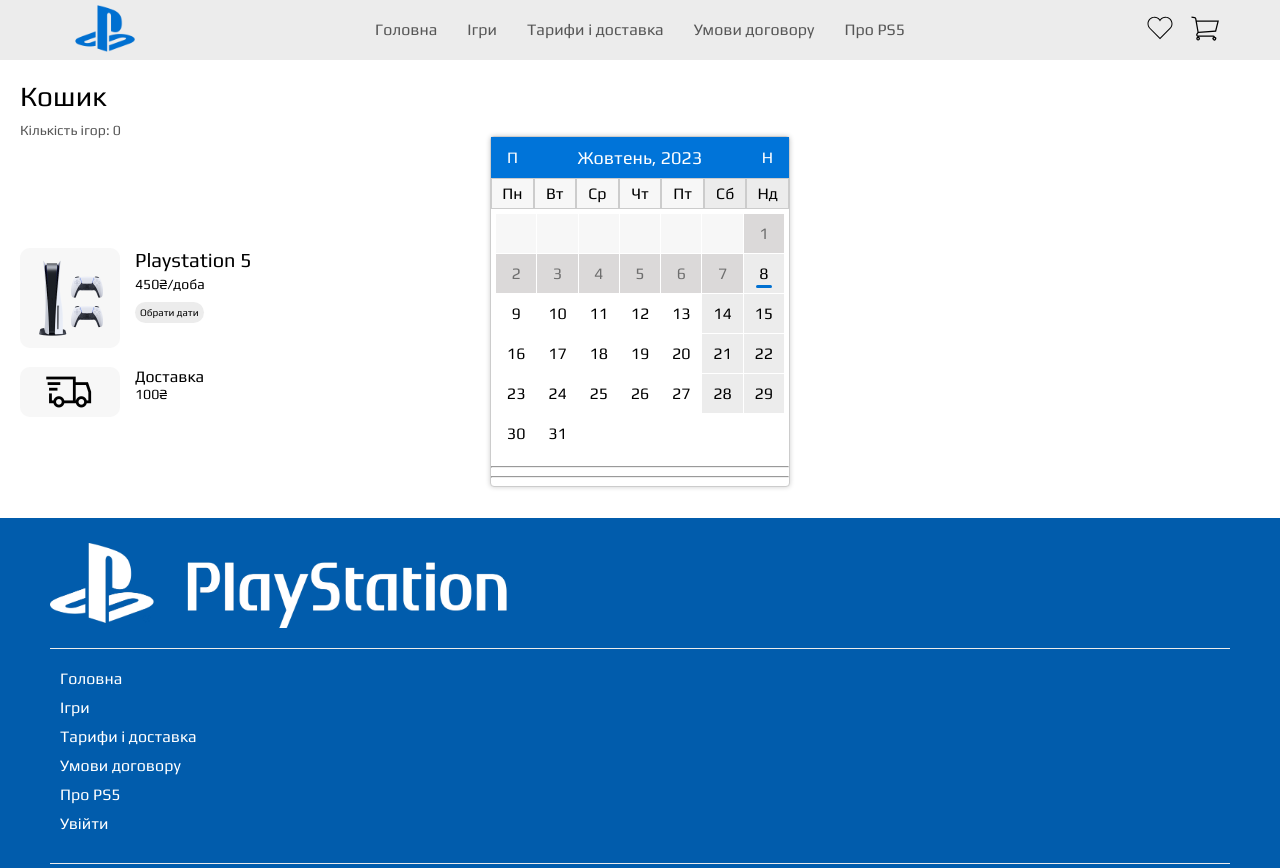
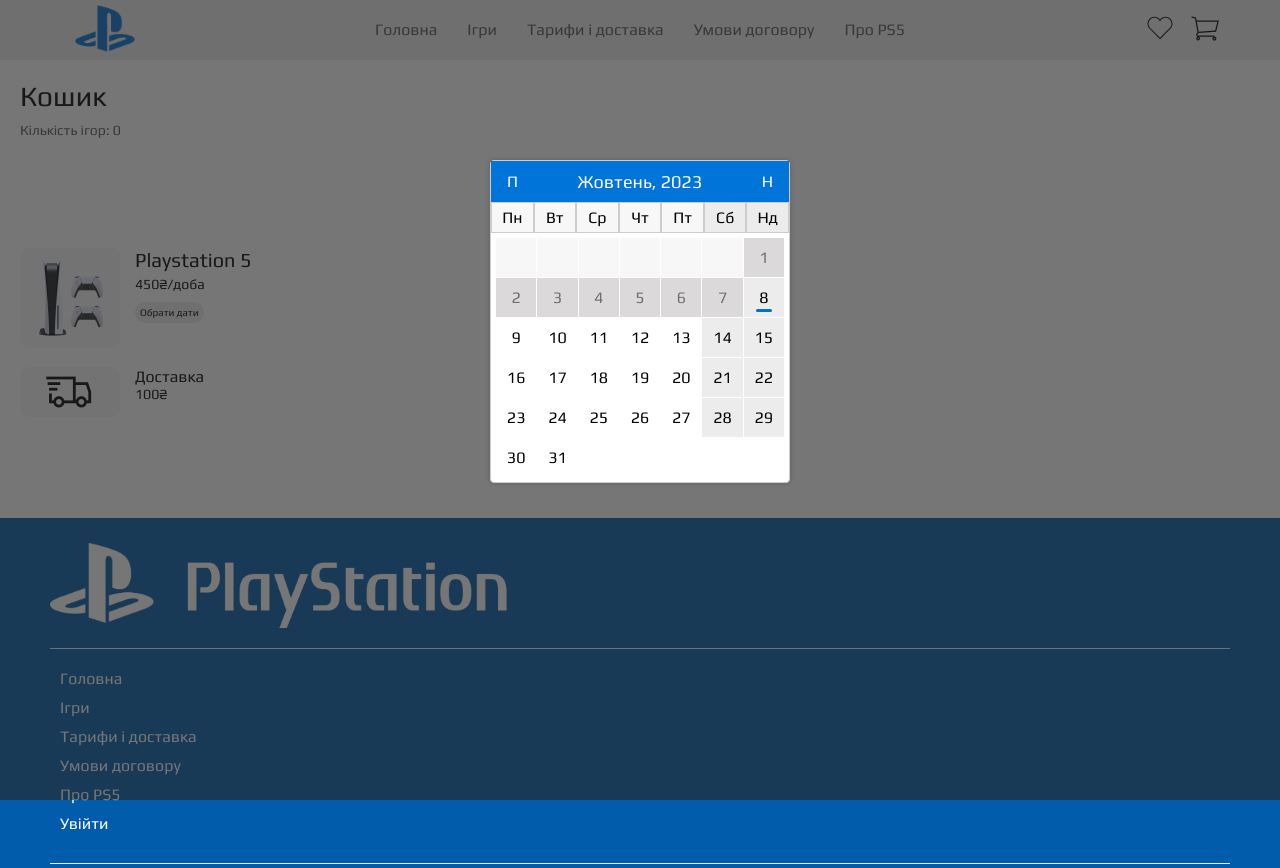
Before and after one commit to Shevtsooov/ps-rental-service, a React (Create React App) app: page /shopping-cart in a window 1280 px wide. Both pictures are taken after a click on the element "Обрати дати". Shown: the top 868 px of the page. Built offline with nearby package versions, Linux system fonts and the light colour scheme.

Commit message:
added dark bg when the calendar is active

```diff
--- a/src/components/Calendar/Calendar.tsx
+++ b/src/components/Calendar/Calendar.tsx
@@ -272,7 +272,7 @@ const handleDayClick = (date: Date) => {
       </div>
 
       {/* <button onClick={handleBookDays}>click</button> */}
-      <hr />
+      {/* <hr />
 
       {selectedDays?.length > 1 && (
         <p>
@@ -284,7 +284,7 @@ const handleDayClick = (date: Date) => {
 
       {selectedDays?.length > 0 && (
         <p>{`${selectedDays.length} ${amountOfDays}`}</p>
-      )}
+      )} */}
 
     </div>
   );
--- a/src/components/PSShoppingCartInfo/PSShoppingCartInfo.scss
+++ b/src/components/PSShoppingCartInfo/PSShoppingCartInfo.scss
@@ -6,10 +6,20 @@
     gap: 15px;
     margin-bottom: 15px;
 
+    &__modal_bg {
+      position: absolute;
+      top: 0;
+      left: 0;
+      width: 100%;
+      height: 100vh;
+
+      background-color: #262626a1;
+    }
+
     &__calendar {
       width: 300px;
       position: absolute;
-      top: 12%;
+      top: 15%;
       left: calc(50% - 150px);
 
       display: flex;
--- a/src/components/PSShoppingCartInfo/PSShoppingCartInfo.tsx
+++ b/src/components/PSShoppingCartInfo/PSShoppingCartInfo.tsx
@@ -9,7 +9,6 @@ import { resetBookedDays, setBookedDays } from '../../Redux/Slices/bookedDays.sl
 
 export const PSShoppingCartInfo: React.FC = () => {
   const [isCalendarShown, setIsCalendarShown] = useState(false);
-  const calendarRef = useRef<HTMLDivElement>(null);
   const [selectedDays, setSelectedDays] = useState<string[]>(() => {
     const storedDays = sessionStorage.getItem('storedDays');
     const parsedDays = storedDays ? JSON.parse(storedDays) : [];
@@ -40,22 +39,6 @@ export const PSShoppingCartInfo: React.FC = () => {
     ))
   }, []);
 
-  const handleClickOutside: EventListener = (event) => {
-    const targetNode = event.target as Node;
-
-    if (calendarRef.current && !calendarRef.current.contains(targetNode)) {
-      setIsCalendarShown(false);
-    }
-  };
-
-  useEffect(() => {
-    document.addEventListener('click', handleClickOutside);
-
-    return () => {
-      document.removeEventListener('click', handleClickOutside);
-    };
-  }, []);
-
   const firstDay = new Date(bookedDays[0]);
   const lastDay = new Date(bookedDays[bookedDays.length - 1]);
 
@@ -81,7 +64,14 @@ export const PSShoppingCartInfo: React.FC = () => {
 
 
   return (
-      <div className="psShoppingCartInfo" ref={calendarRef}>
+      <div className="psShoppingCartInfo">
+
+        {isCalendarShown && (
+          <div
+            className="psShoppingCartInfo__modal_bg"
+            onClick={toggleCalendar}
+          />
+        )}
 
         {isCalendarShown && (
           <div className="psShoppingCartInfo__calendar">
```
